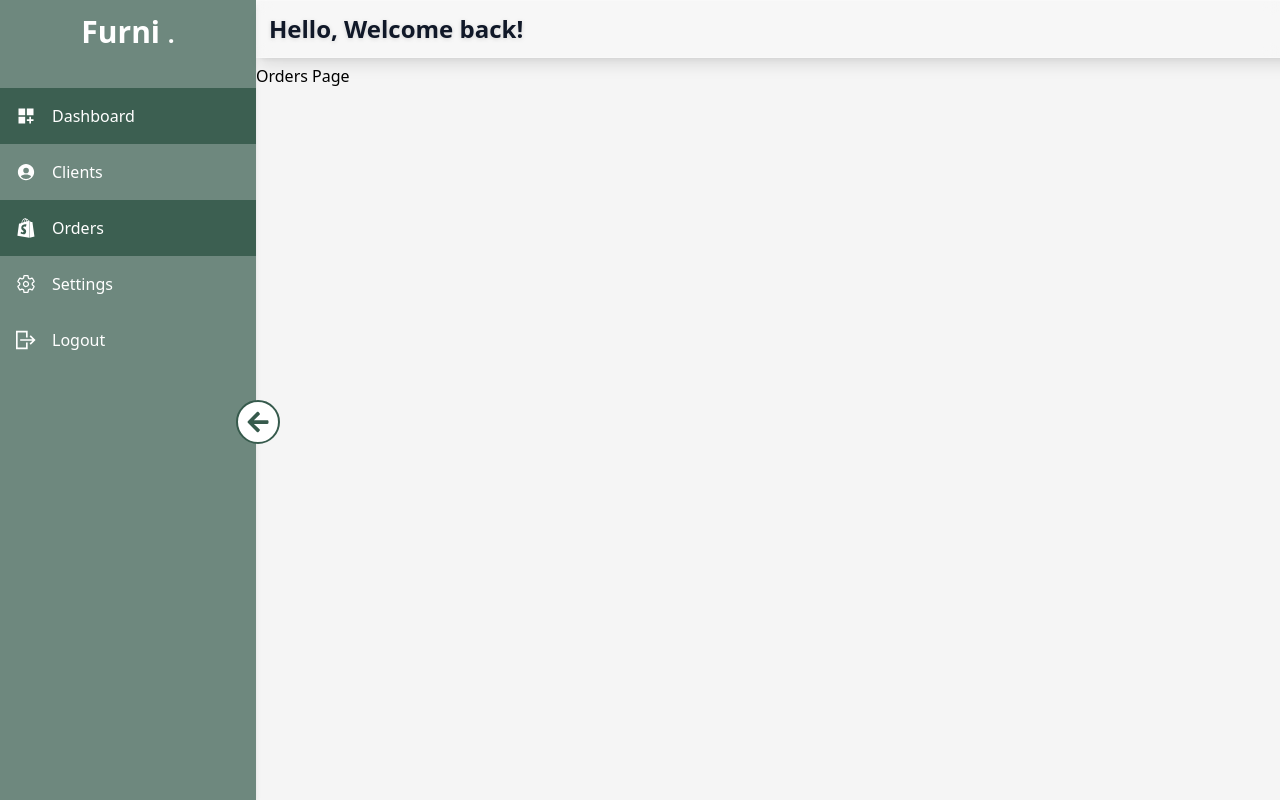
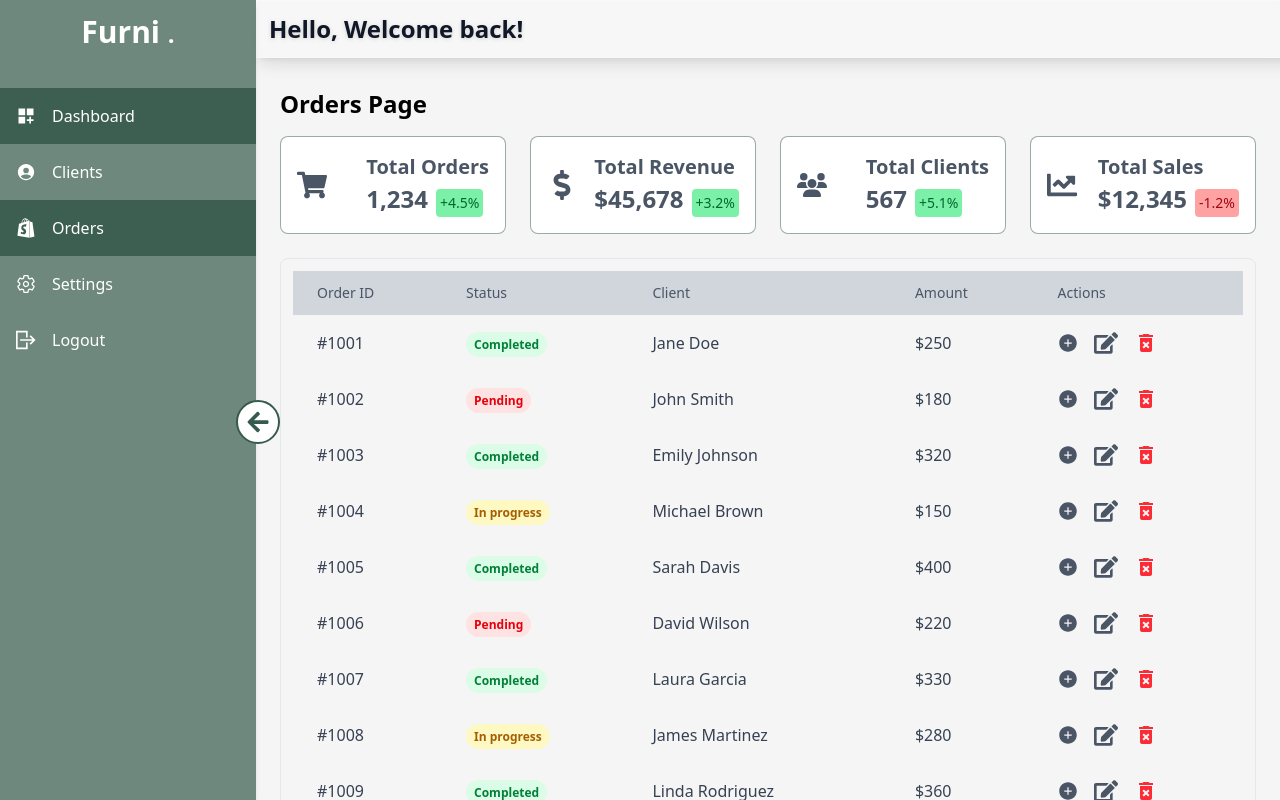
Before and after one commit to FrancisMosoti/FurnitureStore-Frontend, a React (Vite) app: page /dashboard/orders in a window 1280 px wide. Built offline with nearby package versions, Linux system fonts and the light colour scheme.

Commit message:
Popover and actions on orders page

```diff
--- a/package.json
+++ b/package.json
@@ -12,7 +12,7 @@
   "dependencies": {
     "@emotion/react": "^11.14.0",
     "@emotion/styled": "^11.14.1",
-    "@mui/material": "^7.3.1",
+    "@mui/material": "^7.3.2",
     "@tailwindcss/vite": "^4.1.11",
     "chart.js": "^4.5.0",
     "faker": "^5.5.3",
--- /dev/null
+++ b/src/Components/PopOver.jsx
@@ -0,0 +1,57 @@
+import * as React from "react";
+import Popover from "@mui/material/Popover";
+import Typography from "@mui/material/Typography";
+import Button from "@mui/material/Button";
+import { AiFillPlusCircle } from "react-icons/ai";
+
+export default function BasicPopover({ menuItems }) {
+  const [anchorEl, setAnchorEl] = React.useState(null);
+
+  const handleClick = (event) => {
+    setAnchorEl(event.currentTarget);
+  };
+
+  const handleClose = () => {
+    setAnchorEl(null);
+  };
+
+  const open = Boolean(anchorEl);
+  const id = open ? "simple-popover" : undefined;
+
+  return (
+    <div>
+      <button
+        aria-describedby={id}
+        // variant="contained"
+        onClick={handleClick}
+        className="text-gray-600 hover:text-gray-800 flex items-center justify-center cursor-pointer"
+      >
+        <AiFillPlusCircle className="text-xl " />
+      </button>
+      <Popover
+        id={id}
+        open={open}
+        anchorEl={anchorEl}
+        onClose={handleClose}
+        anchorOrigin={{
+          vertical: "bottom",
+          horizontal: "left",
+        }}
+        className="p-1"
+      >
+        {menuItems.map((item, index) => (
+          <Typography
+            key={index}
+            onClick={() => {
+              item.action();
+              handleClose();
+            }}
+            className=" p-2 hover:bg-gray-200 cursor-pointer font-medium text-medium"
+          >
+            {item.label}
+          </Typography>
+        ))}
+      </Popover>
+    </div>
+  );
+}
--- a/src/Components/Table.jsx
+++ b/src/Components/Table.jsx
@@ -35,7 +35,7 @@ const Table = ({ columns, data, rowsPerPage = 5 }) => {
                 {columns.map((col) => (
                   <td
                     key={col.accessor}
-                    className="px-6 py-4 text-medium font-medium text-gray-700"
+                    className="px-6 py-4 text-medium font-medium text-gray-700 text-nowrap"
                   >
                     {col.render
                       ? col.render(row[col.accessor], row)
--- a/src/pages/Dashboard/Orders.jsx
+++ b/src/pages/Dashboard/Orders.jsx
@@ -1,5 +1,127 @@
+import React, { act } from "react";
+import DashWrapper from "../../Components/DashWrapper";
+import Table from "../../Components/Table";
+import { getStatusClass } from "../../data";
+import StatsCard from "../../Components/StatsCard";
+import { FaShoppingCart } from "react-icons/fa";
+import { FaDollarSign } from "react-icons/fa";
+import { FaUsers } from "react-icons/fa6";
+import { FaChartLine } from "react-icons/fa";
+import BasicPopover from "../../Components/PopOver";
+import { FaEdit } from "react-icons/fa";
+import { MdDeleteForever } from "react-icons/md";
+
+const cardDetails = [
+  {
+    title: "Total Orders",
+    value: "1,234",
+    icon: <FaShoppingCart />,
+    percentageChange: "+4.5",
+  },
+  {
+    title: "Total Revenue",
+    value: "$45,678",
+    icon: <FaDollarSign />,
+    percentageChange: "+3.2",
+  },
+  {
+    title: "Total Clients",
+    value: "567",
+    icon: <FaUsers />,
+    percentageChange: "+5.1",
+  },
+  {
+    title: "Total Sales",
+    value: "$12,345",
+    icon: <FaChartLine />,
+    percentageChange: "-1.2",
+  },
+];
+
+const data = [
+  { id: "#1001", client: "Jane Doe", amount: "$250", status: "Completed" },
+  { id: "#1002", client: "John Smith", amount: "$180", status: "Pending" },
+  { id: "#1003", client: "Emily Johnson", amount: "$320", status: "Completed" },
+  {
+    id: "#1004",
+    client: "Michael Brown",
+    amount: "$150",
+    status: "In progress",
+  },
+  { id: "#1005", client: "Sarah Davis", amount: "$400", status: "Completed" },
+  { id: "#1006", client: "David Wilson", amount: "$220", status: "Pending" },
+  { id: "#1007", client: "Laura Garcia", amount: "$330", status: "Completed" },
+  {
+    id: "#1008",
+    client: "James Martinez",
+    amount: "$280",
+    status: "In progress",
+  },
+  {
+    id: "#1009",
+    client: "Linda Rodriguez",
+    amount: "$360",
+    status: "Completed",
+  },
+  {
+    id: "#1010",
+    client: "Robert Hernandez",
+    amount: "$190",
+    status: "Pending",
+  },
+];
+
+const menuItems = [
+  { label: "View", action: () => alert("View Details clicked") },
+  // { label: "Edit", action: () => alert("Edit Order clicked") },
+  { label: "Completed", action: () => alert("Marked as Completed") },
+  { label: "In Progress", action: () => alert("Marked In Progress") },
+  { label: "Delete", action: () => alert("Delete Order clicked") },
+];
+
+const columns = [
+  { header: "Order ID", accessor: "id" },
+  {
+    header: "Status",
+    accessor: "status",
+    render: (status) => (
+      <span className={getStatusClass(status)}>{status}</span>
+    ),
+  },
+  { header: "Client", accessor: "client" },
+  { header: "Amount", accessor: "amount" },
+  {
+    actor: "actions",
+    header: "Actions",
+    accessor: "actions",
+    render: () => (
+      <span className="flex items-center gap-4 ">
+        <BasicPopover menuItems={menuItems} />
+        <FaEdit className="text-gray-600 hover:text-gray-800 cursor-pointer text-2xl" />
+        <MdDeleteForever className="text-red-500 hover:text-red-800 cursor-pointer text-2xl" />
+      </span>
+    ),
+  },
+];
+
 const Orders = () => {
-  return <div className="pt-16">Orders Page</div>;
+  return (
+    <DashWrapper>
+      <h1 className="text-2xl font-bold mb-4">Orders Page</h1>
+      <div className="grid grid-cols-1 sm:grid-cols-2 lg:grid-cols-4 gap-6">
+        {cardDetails.map((card, index) => (
+          <StatsCard
+            key={index}
+            title={card.title}
+            value={card.value}
+            icon={card.icon}
+            percentageChange={card.percentageChange}
+          />
+        ))}
+      </div>
+      <Table columns={columns} data={data} rowsPerPage={10} />
+    </DashWrapper>
+  );
 };
 
 export default Orders;
```
Also changed, not shown: 1 other file (tests, documents, lock files or other folders).
